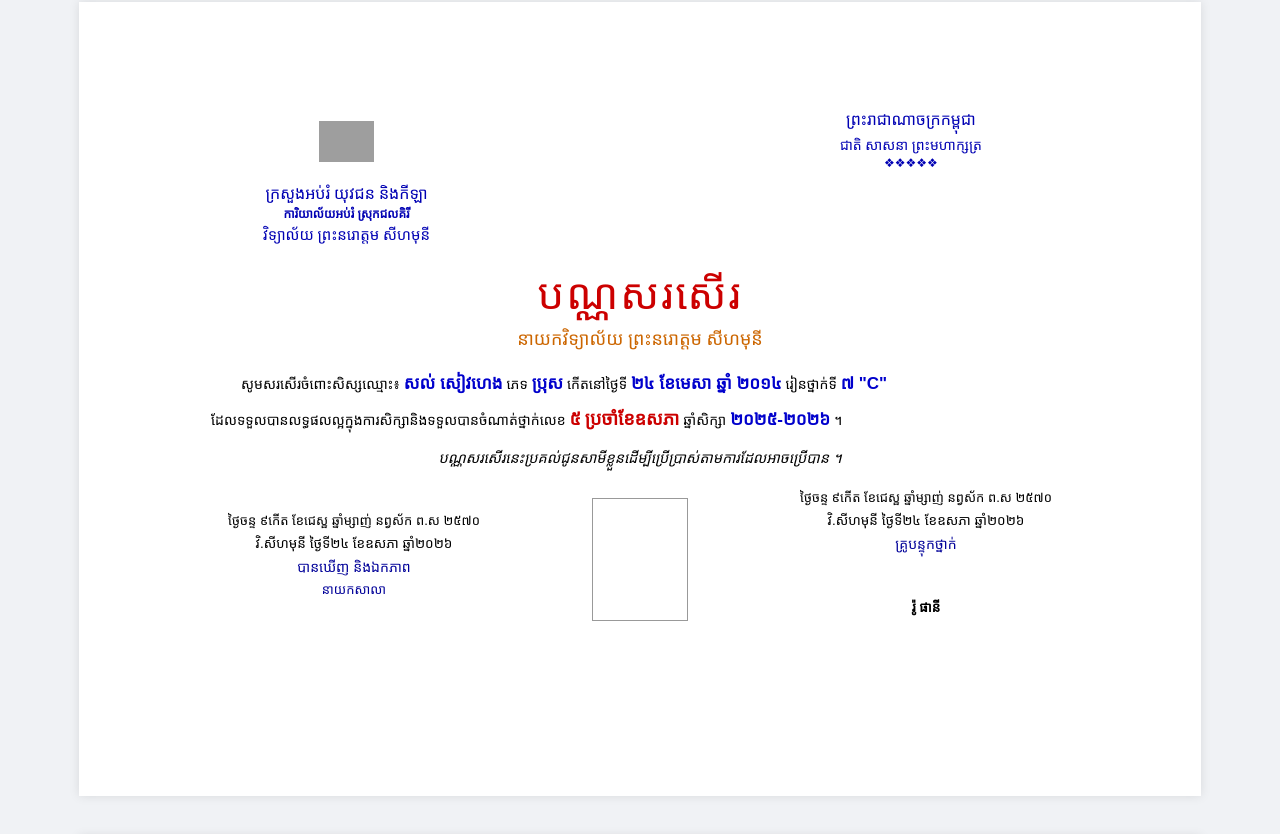
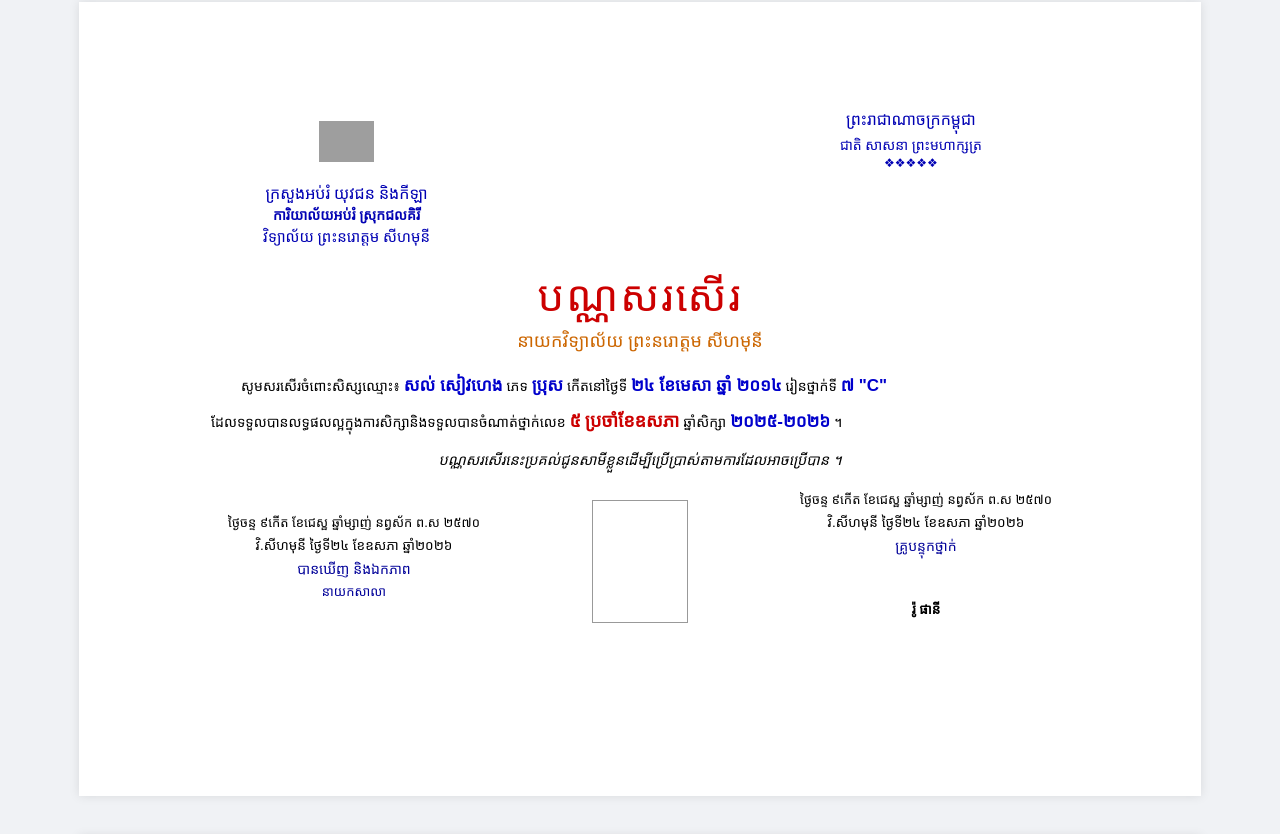
Before and after one commit to chempisal/certificateme, a plain HTML site: page index.html in a window 1280 px wide. Shown: the part 1253-2087 px from the top of the page. Drawn offline with Linux system fonts and the light colour scheme; grey boxes are pictures that could not be loaded; a web font is replaced by a local one.

Commit message:
Update index.html

```diff
--- a/index.html
+++ b/index.html
@@ -344,7 +344,7 @@
                                 <td class="header-left">
                                     <img src="${currentLogoUrl}" class="logo-box" id="cert_logo_${index}">
                                     <div class="txt-muol ministry-title">ក្រសួងអប់រំ យុវជន និងកីឡា</div>
-                                    <div class="txt-regular" style="font-size:12px; font-weight:bold; color:#0000b3;">ការិយាល័យអប់រំ ស្រុកជលគិរី</div>
+                                    <div class="txt-regular" style="font-size:14px; font-weight:bold; color:#0000b3;">ការិយាល័យអប់រំ ស្រុកជលគិរី</div>
                                     <div class="txt-muol school-title" id="cert_school_${index}">វិទ្យាល័យ ព្រះនរោត្តម សីហមុនី</div>
                                 </td>
                                 <td class="header-center"></td>
```
